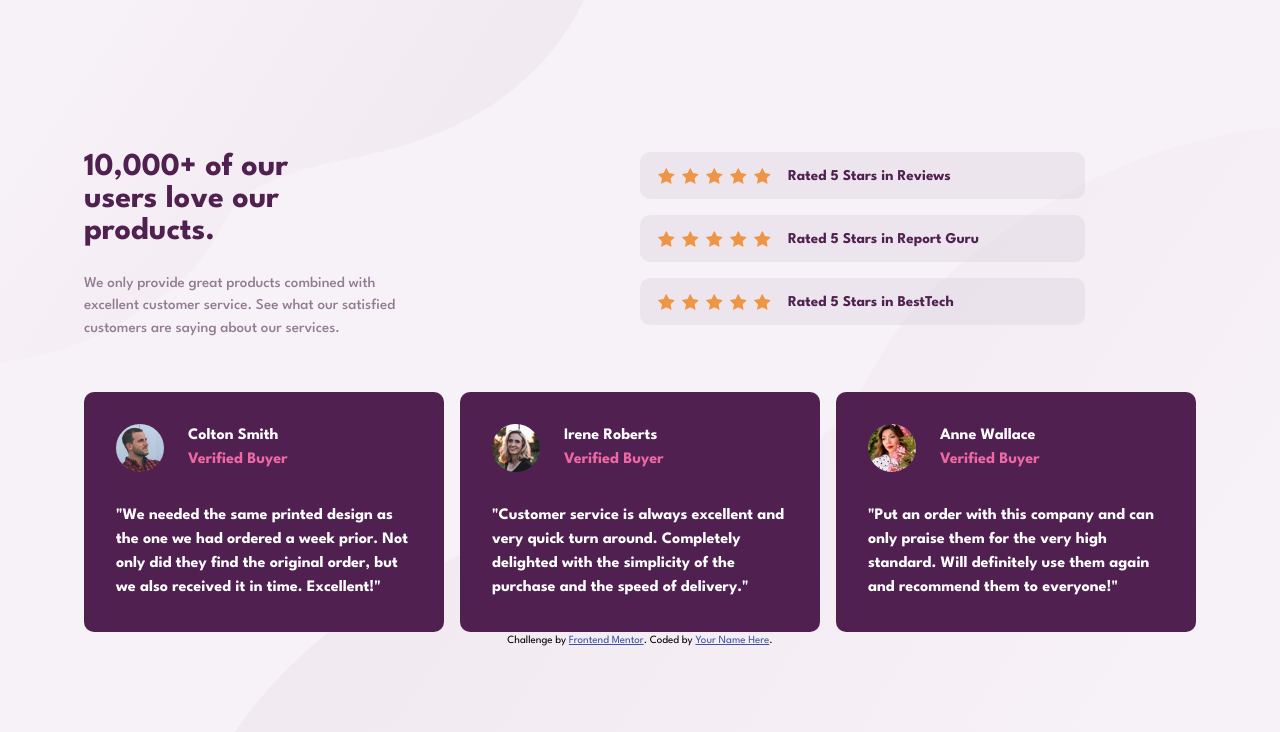
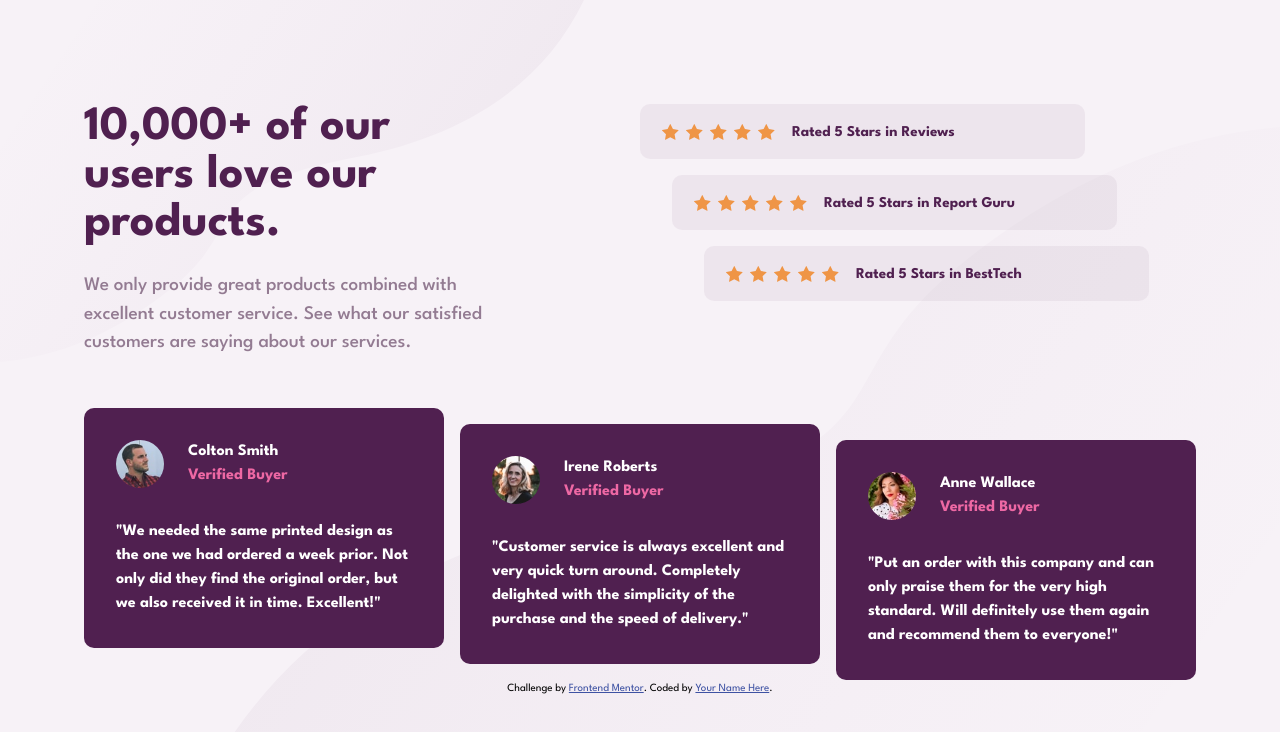
Before and after one commit to NatnaelSisay/social-proof-section-master, a website built with Parcel: page src/index.html in a window 1280 px wide. Built offline with nearby package versions, Linux system fonts and the light colour scheme.

Commit message:
Initial draft

```diff
--- a/src/assets/scss/components/_card.scss
+++ b/src/assets/scss/components/_card.scss
@@ -1,6 +1,9 @@
 @use "../abstracts/" as *;
 
 .card {
+	position: relative;
+	aspect-ratio: 1/0.5;
+
 	background-color: $clr-primary-1;
 	min-width: 350px;
 	padding: 2rem;
@@ -33,4 +36,14 @@
 	&__role {
 		color: $clr-primary-2;
 	}
+
+	@media (min-width: 600px) {
+		&__second {
+			margin-top: 1rem;
+		}
+
+		&__third {
+			margin-top: 2rem;
+		}
+	}
 }
--- a/src/assets/scss/components/_rate.scss
+++ b/src/assets/scss/components/_rate.scss
@@ -1,15 +1,16 @@
 @use "../abstracts/" as *;
 
 .rate {
+	position: relative;
+
 	background-color: hsl(303, 10%, 53%, 0.1);
 	display: flex;
 	flex-direction: column;
 	align-items: center;
 
 	margin-bottom: 1rem;
-	padding: 1rem;
+	padding: 1.25rem;
 	border-radius: 10px;
-	max-width: 445px;
 
 	color: $clr-primary-1;
 	font-weight: $fw-bold;
@@ -42,5 +43,14 @@
 	@media (min-width: 600px) {
 		flex-direction: row;
 		align-items: center;
+		max-width: 445px;
+
+		&__second {
+			margin-left: 2rem;
+		}
+
+		&__third {
+			margin-left: 4rem;
+		}
 	}
 }
--- a/src/assets/scss/pages/_home.scss
+++ b/src/assets/scss/pages/_home.scss
@@ -35,6 +35,7 @@ body {
 
 	@media (min-width: 600px) {
 		grid-template-rows: 1fr 1fr;
+		gap: 2rem;
 	}
 }
 
@@ -50,7 +51,8 @@ body {
 
 	@media (min-width: 600px) {
 		padding: 0;
-		width: 50%;
+		width: 60%;
+		font-size: 3rem;
 	}
 }
 
@@ -59,7 +61,8 @@ body {
 	font-weight: $fw-medium;
 
 	@media (min-width: 600px) {
-		width: 60%;
+		width: 80%;
+		font-size: 1.2rem;
 	}
 }
 
--- a/src/index.html
+++ b/src/index.html
@@ -52,7 +52,7 @@
 						</p>
 						<p class="rate__text">Rated 5 Stars in Reviews</p>
 					</div>
-					<div class="rate">
+					<div class="rate rate__second">
 						<p class="rate__icons">
 							<span class="star-icon"></span>
 							<span class="star-icon"></span>
@@ -62,7 +62,7 @@
 						</p>
 						<p class="rate__text">Rated 5 Stars in Report Guru</p>
 					</div>
-					<div class="rate">
+					<div class="rate rate__third">
 						<p class="rate__icons">
 							<span class="star-icon"></span>
 							<span class="star-icon"></span>
@@ -96,7 +96,7 @@
 					</blockquote>
 				</div>
 
-				<div class="card">
+				<div class="card card__second">
 					<div class="card__heading">
 						<img
 							class="card__img"
@@ -116,7 +116,7 @@
 					</blockquote>
 				</div>
 
-				<div class="card">
+				<div class="card card__third">
 					<div class="card__heading">
 						<img
 							class="card__img"
```
